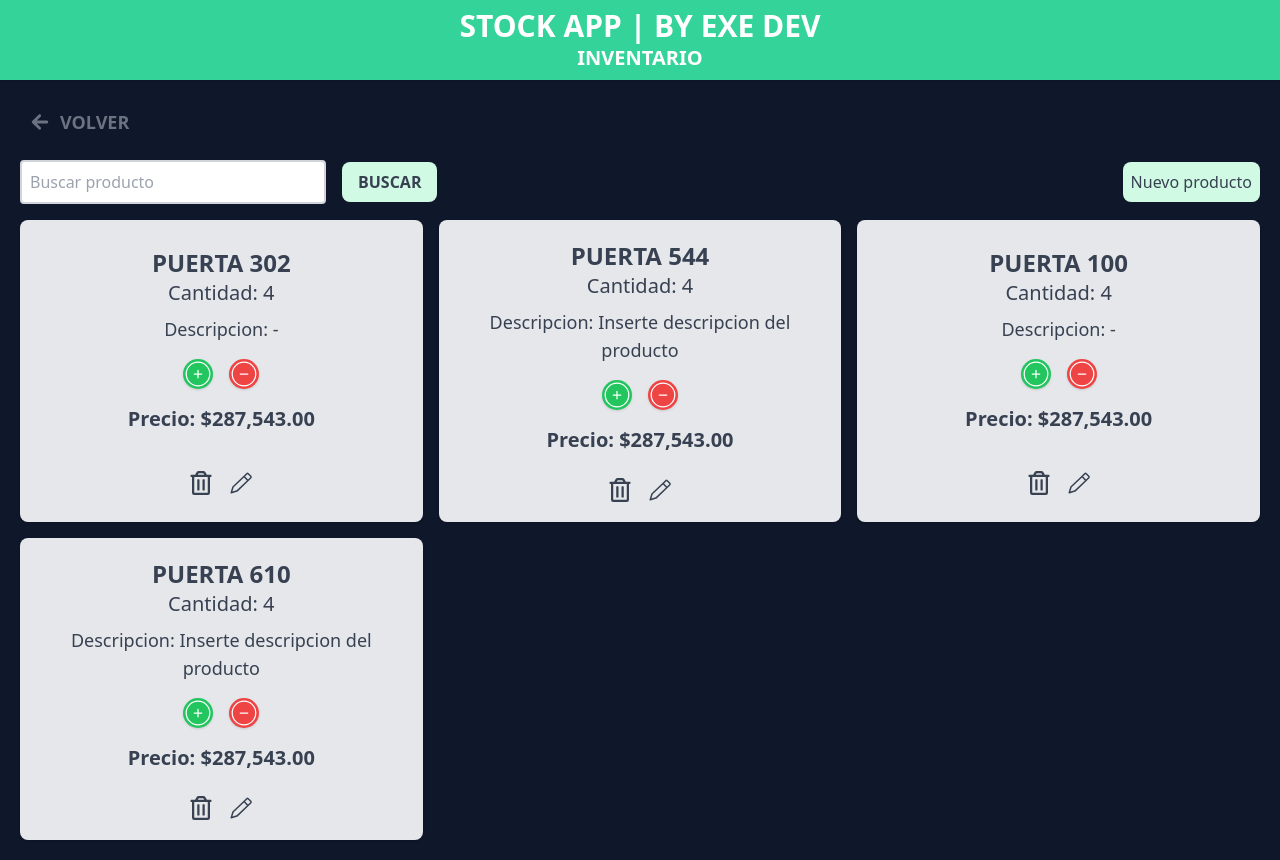
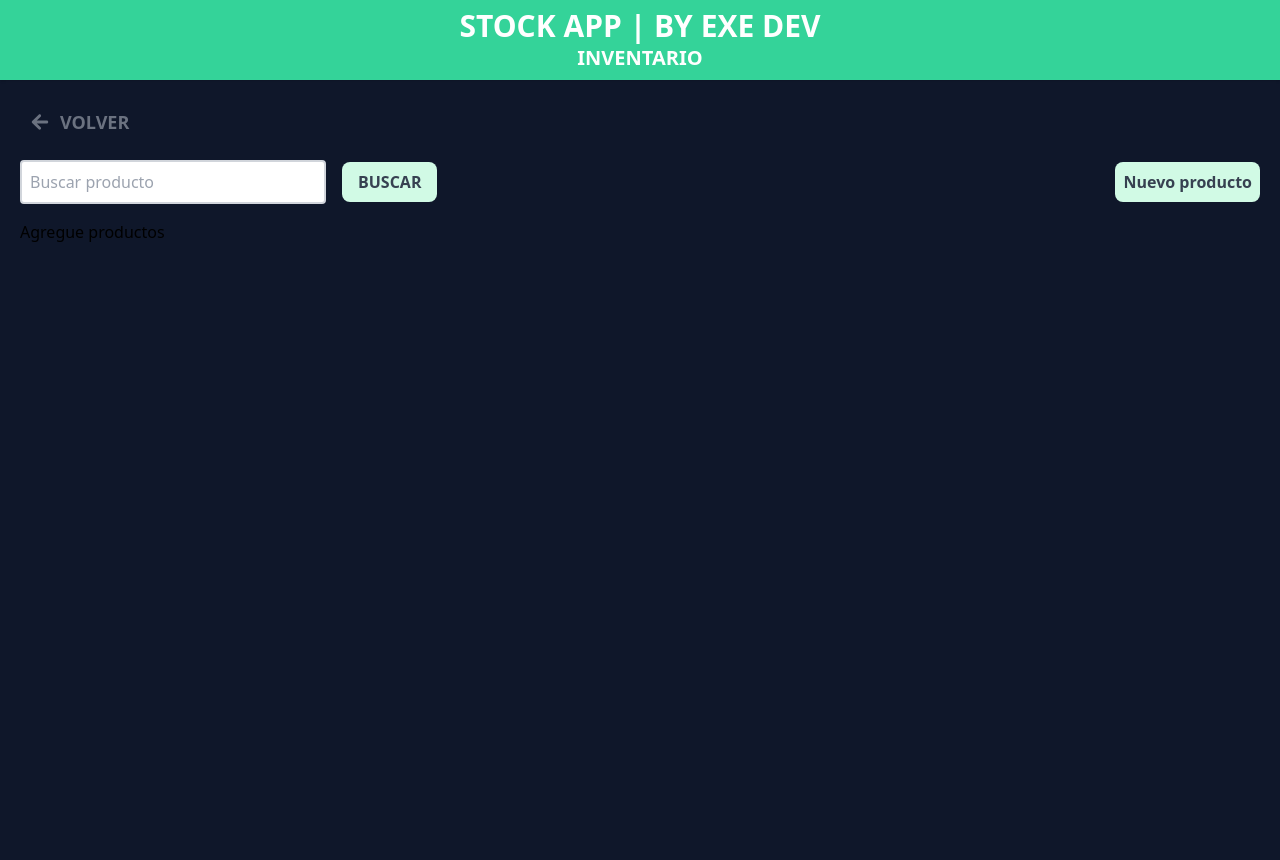
Before and after one commit to exe-quiel-dev/control_negocio_app, a React (Vite) app: page /inventario in a window 1280 px wide. After the commit the page ends 800 px from the top, so only its background shows below. Built offline with nearby package versions, Linux system fonts and the light colour scheme.

Commit message:
Funcion agregar producto y modificar cantidad / listo

```diff
--- a/src/components/FormularioNuevoProducto.jsx
+++ b/src/components/FormularioNuevoProducto.jsx
@@ -1,3 +1,4 @@
+/* eslint-disable react-hooks/exhaustive-deps */
 import { IoIosCloseCircleOutline } from "react-icons/io";
 
 // HOOKS
@@ -6,12 +7,46 @@ import { useState } from "react";
 
 const FormularioNuevoProducto = () => {
   const [nombre, setNombre] = useState('');
-  const [cantidad, setCantidad] = useState('');
-  const [precio, setPrecio] = useState('');
+  const [cantidad, setCantidad] = useState(0);
+  const [precio, setPrecio] = useState(0);
   const [descripcion, setDescripcion] = useState('');
 
+  const {
+    // handleSubmitNuevoProd,
+    handleChangeModal,
+    setProductos,
+    productos,
+    setModal,
+    modal,
+    // setNombre,
+    // setCantidad,
+    // setPrecio,
+    // setDescripcion,
+    // nombre,
+    // cantidad,
+    // precio,
+    // descripcion
+  } = useInventario();
 
-  const { handleSubmitNuevoProd, handleChangeModal, setProducto } = useInventario();
+  const handleSubmitNuevoProd = e => {
+    e.preventDefault()
+
+    const objProducto = {
+      nombre,
+      cantidad,
+      precio,
+      descripcion
+    }
+
+    if ([nombre, cantidad, precio, descripcion].includes('')) {
+      console.log('Hay algun campo vacio')
+    } else {
+      console.log(objProducto)
+      setProductos([...productos, objProducto])
+      setModal(!modal)
+    }
+  }
+
 
   return (
     <>
@@ -23,10 +58,7 @@ const FormularioNuevoProducto = () => {
       </div>
       <form
         className="flex flex-col items-center gap-2"
-        onSubmit={e => {
-          handleSubmitNuevoProd(e)
-          setProducto({ nombre, cantidad, precio, descripcion })
-        }}
+        onSubmit={e => {handleSubmitNuevoProd(e)}}
       >
         <label htmlFor="nombre_producto" className="text-gray-300 pt-2 text-start">Nombre del producto</label>
         <input
@@ -34,7 +66,8 @@ const FormularioNuevoProducto = () => {
           id="nombre_producto"
           name="nombre_producto"
           className="text-lg p-2 outline-none rounded-lg w-full md:w-1/2"
-          onChange={e => { setNombre(e.target.value) }}
+          value={nombre}
+          onChange={e => setNombre(e.target.value)}
         />
 
         <label htmlFor="cantidad" className="text-gray-300 w-full-md:4 pt-2 text-start">Cantidad de productos</label>
@@ -43,7 +76,8 @@ const FormularioNuevoProducto = () => {
           id="cantidad"
           name="cantidad"
           className="text w-full-md:lg p-2 outline-none rounded-lg w-full md:w-1/2"
-          onChange={e => { setCantidad(e.target.value) }}
+          value={cantidad}
+          onChange={e => setCantidad(e.target.value)}
         />
 
         <label htmlFor="precio" className="text-gray-300 pt-2 text-start">Precio del producto</label>
@@ -52,7 +86,8 @@ const FormularioNuevoProducto = () => {
           id="precio"
           name="precio"
           className="text-lg p-2 outline-none rounded-lg w-full md:w-1/2"
-          onChange={e => { setPrecio(e.target.value) }}
+          value={precio}
+          onChange={e => setPrecio(e.target.value)}
         />
 
         <label htmlFor="descripcion" className="text-gray-300 pt-2 text-start">Descripcion del producto</label>
@@ -61,7 +96,8 @@ const FormularioNuevoProducto = () => {
           name="descripcion"
           className="text-lg p-2 outline-none rounded-lg w-full md:w-1/2"
           maxLength={100}
-          onChange={e => { setDescripcion(e.target.value) }}
+          value={descripcion}
+          onChange={e => setDescripcion(e.target.value)}
         ></textarea>
 
         <input
--- a/src/components/ProductoInventario.jsx
+++ b/src/components/ProductoInventario.jsx
@@ -1,10 +1,13 @@
 /* eslint-disable react/prop-types */
+import { useState } from "react";
+
 import { CiCirclePlus, CiCircleMinus } from "react-icons/ci";
 import { FaRegTrashAlt } from "react-icons/fa";
 import { GoPencil } from "react-icons/go";
 
 const ProductoInventario = ({ producto }) => {
-  const { nombre, cantidad, precio, info } = producto
+  const { nombre, cantidad, precio, descripcion } = producto
+  const [nuevaCantidad, setNuevacantidad] = useState(Number(cantidad));
 
   const formatearDinero = precio => {
     return precio.toLocaleString('en-US', {
@@ -13,22 +16,35 @@ const ProductoInventario = ({ producto }) => {
     })
   }
 
+  const aumentarCantidad = () => {
+    setNuevacantidad(nuevaCantidad + 1)
+  }
+  const restarCantidad = () => {
+    setNuevacantidad(nuevaCantidad - 1)
+  }
+
 
   return (
     <div id="info_prod" className="bg-gray-200 text-gray-700 w-full flex flex-col justify-around items-center gap-4 rounded-lg p-5 shadow">
       <div className="text-center">
         <h2 className="font-black text-2xl uppercase">{nombre}</h2>
-        <p className="text-xl">Cantidad: {cantidad}</p>
-        <p className="text-lg py-2">Descripcion: {info || '-'}</p>
+        <p className="text-xl">Cantidad: {nuevaCantidad}</p>
         <div className="flex gap-4 justify-center py-2">
-          <button className="bg-green-500 text-white rounded-full shadow hover:bg-green-700 cursor-pointer"><CiCirclePlus className="text-3xl" /></button>
-          <button className="bg-red-500 text-white rounded-full shadow hover:bg-red-700 cursor-pointer"><CiCircleMinus className="text-3xl" /></button>
+          <button
+            className="bg-green-500 text-white rounded-full shadow hover:bg-green-700 cursor-pointer"
+            onClick={aumentarCantidad}
+          ><CiCirclePlus className="text-3xl" /></button>
+          <button
+            className="bg-red-500 text-white rounded-full shadow hover:bg-red-700 cursor-pointer"
+            onClick={restarCantidad}
+          ><CiCircleMinus className="text-3xl" /></button>
         </div>
-        <p className="text-xl py-2 font-bold">Precio: {formatearDinero(precio)}</p>
+        <p className="text-lg py-2">Descripcion: {descripcion}</p>
+        <p className="text-xl py-2 font-bold">Precio: {formatearDinero(Number(precio))}</p>
       </div>
       <div id="editar_eliminar" className="flex justify-center gap-4">
-          <FaRegTrashAlt className="text-2xl hover:text-red-500 cursor-pointer" />
-          <GoPencil className="text-2xl hover:text-blue-500 cursor-pointer" />
+        <FaRegTrashAlt className="text-2xl hover:text-red-500 cursor-pointer" />
+        <GoPencil className="text-2xl hover:text-blue-500 cursor-pointer" />
       </div>
     </div>
   )
--- a/src/context/InventarioProvider.jsx
+++ b/src/context/InventarioProvider.jsx
@@ -6,35 +6,53 @@ import { useState } from "react";
 
 const InventarioContext = createContext();
 
-const InventarioProvider = ({children}) => {
+// const productoVacio = {
+//   nombre: '',
+//   cantidad: '',
+//   precio: '',
+//   descripcion: '',
+// }
+
+const InventarioProvider = ({ children }) => {
   const [modal, setModal] = useState(false);
-  const [producto, setProducto] = useState({});
+  // const [nombre, setNombre] = useState('');
+  // const [cantidad, setCantidad] = useState(0);
+  // const [precio, setPrecio] = useState(0);
+  // const [descripcion, setDescripcion] = useState('');
+  // const [producto, setProducto] = useState({});
   const [productos, setProductos] = useState([]);
 
 
-console.log(producto)
+
   const handleSubmit = e => {
     e.preventDefault()
-    console.log('enviando info')
   }
 
   const handleChangeModal = () => {
     setModal(!modal)
   }
 
-  const handleSubmitNuevoProd = e => {
-    e.preventDefault()
-    setProductos([...productos, producto])
-  }
+console.log(productos)
 
-  return(
+
+  return (
     <InventarioContext.Provider
       value={{
         modal,
         handleChangeModal,
         handleSubmit,
-        handleSubmitNuevoProd,
-        setProducto
+        // handleSubmitNuevoProd,
+        // setNombre,
+        // setCantidad,
+        // setDescripcion,
+        // setPrecio,
+        // nombre,
+        // cantidad,
+        // descripcion,
+        // precio,
+        productos,
+        setProductos,
+        setModal
       }}
     >
       {children}
--- a/src/pages/Inventario.jsx
+++ b/src/pages/Inventario.jsx
@@ -5,15 +5,31 @@ import useInventario from '../hooks/useInventario'
 import { Link } from 'react-router-dom';
 import ProductoInventario from '../components/ProductoInventario'
 
-import productos from "../constants/ProductosInventario"
+// import productos from "../constants/ProductosInventario"
+
 
 import { IoMdArrowRoundBack } from "react-icons/io";
 
 
 const Inventario = () => {
   const [selected, setSelected] = useState(false);
+  const { handleChangeModal, handleSubmit, productos } = useInventario();
 
-  const { handleChangeModal, handleSubmit } = useInventario();
+
+
+  const renderInventario = () => {
+    if (productos?.length > 0) {
+      return productos?.map(producto => (<ProductoInventario key={producto.id} producto={producto} />))
+    }else{
+      return <h2>Agregue productos</h2>
+    }
+  }
+
+  // useEffect (() => {
+  //   // renderInventario()
+  //   console.log(productos)
+  // }, [productos])
+
 
   return (
     <main className="flex flex-col items-center justify-center container mx-auto gap-4 p-5">
@@ -48,15 +64,13 @@ const Inventario = () => {
         </form>
         <div id='boton_agregar' className='w-full flex justify-center md:justify-end'>
           <button
-            className='text-gray-700 bg-emerald-100 hover:bg-emerald-300 cursor-pointer hover:shadow p-2 rounded-lg'
+            className='text-gray-700 bg-emerald-100 hover:bg-emerald-300 cursor-pointer hover:shadow p-2 rounded-lg font-semibold'
             onClick={() => { handleChangeModal() }}
           >Nuevo producto</button>
         </div>
       </div>
-      <div id="productos" className='grid grid-cols-1 md:grid-cols-2 lg:grid-cols-3 gap-4'>
-        {productos.map(producto => (
-          <ProductoInventario key={producto.id} producto={producto} />
-        ))}
+      <div id="productos" className='w-full grid grid-cols-1 md:grid-cols-2 lg:grid-cols-3 gap-4'>
+        {renderInventario()}
       </div>
     </main>
   )
```
